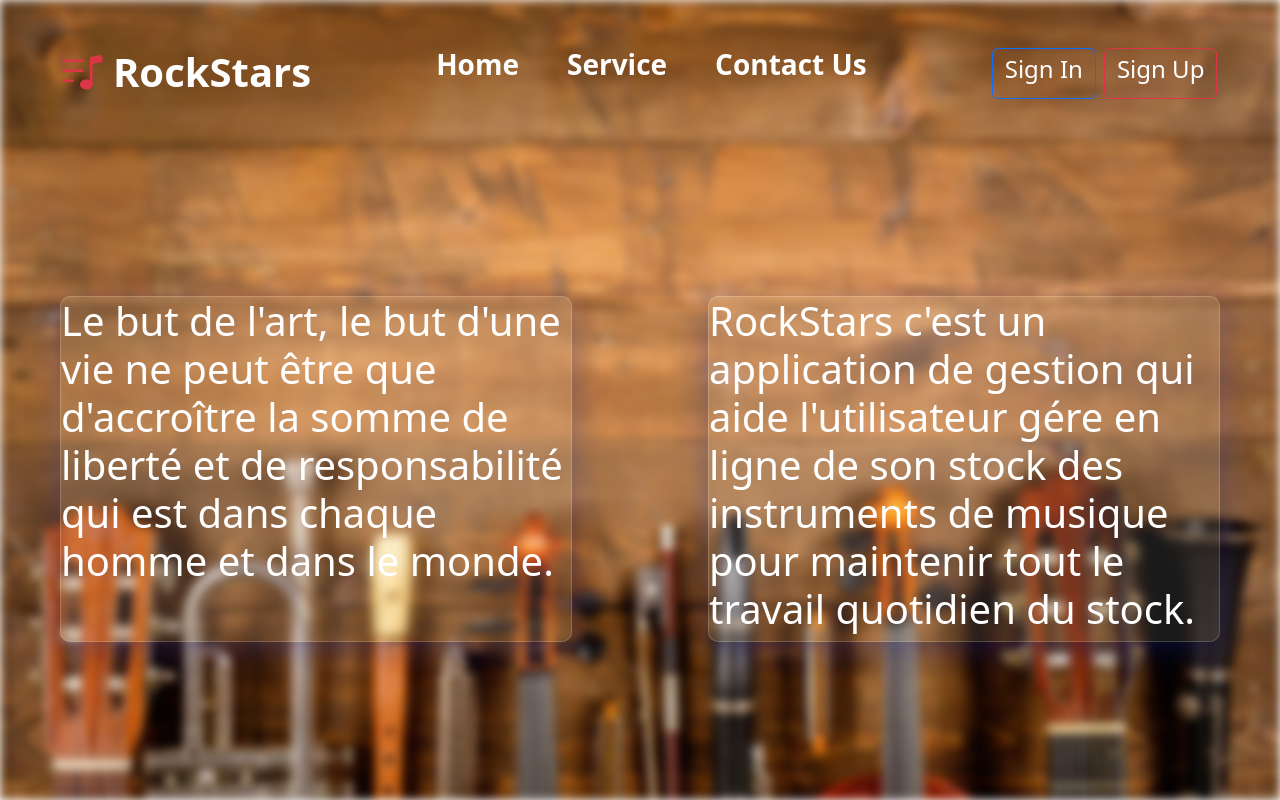
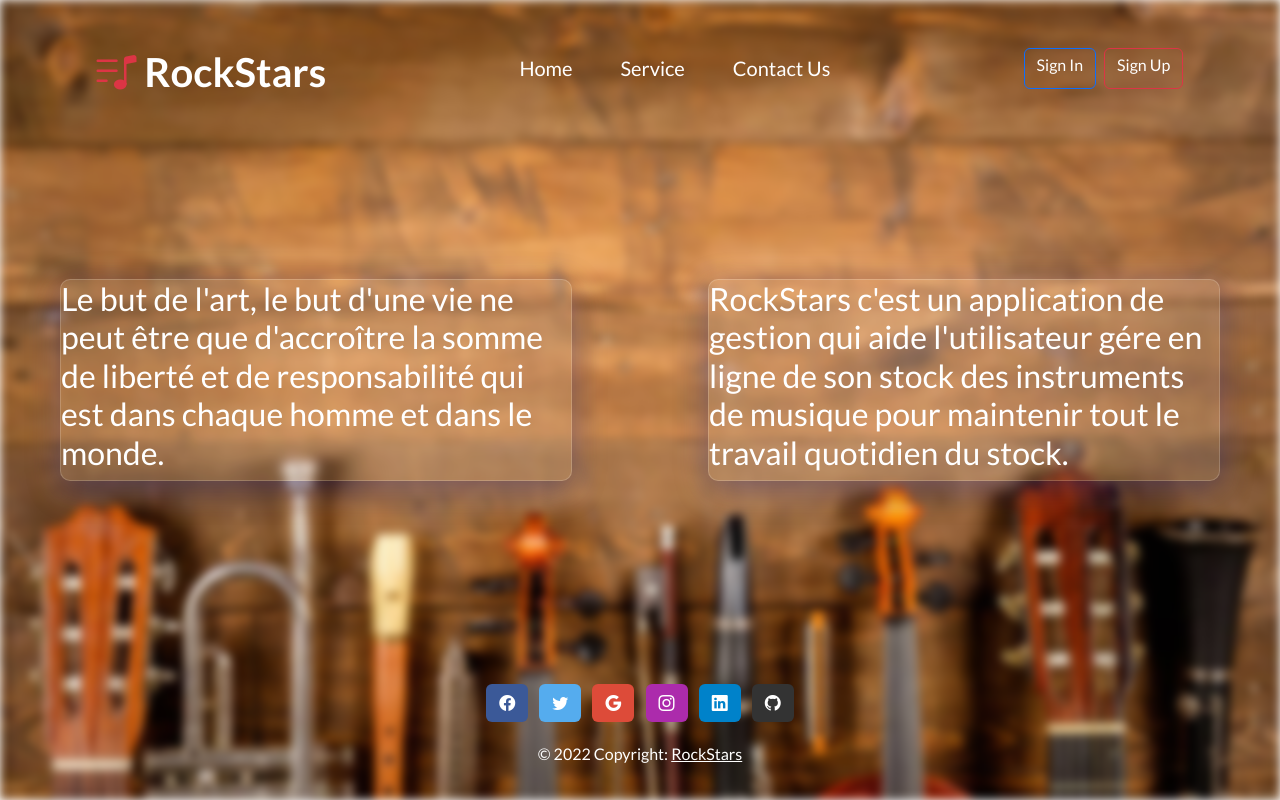
Before and after one commit to YTADLAOUI/application-web-gestion, a PHP site: page /application-web-gestion/ in a window 1280 px wide. Run offline with PHP 8.4, Linux system fonts and the light colour scheme; some libraries are stand-ins or nearby versions.

Commit message:
responsive

```diff
--- a/index.php
+++ b/index.php
@@ -12,6 +12,11 @@
 	<link rel="stylesheet" href="https://cdn.jsdelivr.net/npm/bootstrap-icons@1.9.1/font/bootstrap-icons.css">
 	    <!-- ================== END core-css ================== -->
 		<style>
+			@import url("https://fonts.googleapis.com/css?family=Lato:400,700");
+			body{
+				font-family: 'Lato', sans-serif;
+
+			}
 		.logo {
     			background-image: url("img/instr.jpg");
     			width: 100%;
@@ -44,48 +49,53 @@
 			 }
 			 .citation{
 				width:60%;
-				margin-bottom :20%;
+				/* margin-bottom :20%; */
 			 }
 
+
                                                   }
-
+			@media only screen and (max-width: 352px){
+            .name-logo{
+				display: none;
+			}
+			}
 
 		</style>
 </head>
 <body>
+	<div style="height:100vh">
 	<div class="logo"></div>
-	<nav style ="margin-bottom :15%;">
+	<nav style ="height:10vh;">
 		<div class="d-flex justify-content-around pt-5">
-			<div class="text-white h1"><span class="navbar-logo text-danger "><i class="bi bi-music-note-list"></i></span> <b class="">RockStars</b></div>
+			<div class="text-white h1"><span class="navbar-logo text-danger "><i class="bi bi-music-note-list"></i></span> <b class="name-logo">RockStars</b></div>
 					<div class="nav-b">
-           						<ul class="d-flex list-unstyled ">
-									<li><a href="" class="text-decoration-none text-white h3 me-5" ><b>Home</b></a></li>
-									<li><a href="" class="text-decoration-none text-white h3 me-5"><b>Service</b></a></li>
-									<li><a href="" class="text-decoration-none text-white h3"><b>Contact Us</b></a></li>
+           						<ul class="d-flex list-unstyled mt-2">
+									<li><a href="" class="text-decoration-none text-white h5 me-5" >Home</a></li>
+									<li><a href="" class="text-decoration-none text-white h5 me-5">Service</a></li>
+									<li><a href="" class="text-decoration-none text-white h5">Contact Us</a></li>
 								</ul>
 					</div>
 							<div class="d-flex">
-								<a href="login.php" class="me-2"><button type="button" class="btn btn-outline-primary text-white "><h4>Sign In</h4></button></a>
-                  				<a href="singup.php"><button type="button" class="btn btn-outline-danger text-white "><h4>Sign Up</h4></button></a>
+								<a href="login.php" class="me-2"><button type="button" class="btn btn-outline-primary text-white "><h6>Sign In</h6></button></a>
+                  				<a href="singup.php"><button type="button" class="btn btn-outline-danger text-white "><h6>Sign Up</h6></button></a>
 
 							</div>
 		</div>
 	</nav>
-	<section >
-				<div class="d-flex justify-content-around ">
+	<section style="height:75vh" >
+				<div class="d-flex justify-content-around align-items-center h-100">
 						<div class="text-white citation me-3">
-									<h1>Le but de l'art, le but d'une vie ne peut être que d'accroître la somme de liberté et de responsabilité qui est dans chaque homme et dans le monde.</h1>
+									<h2>Le but de l'art, le but d'une vie ne peut être que d'accroître la somme de liberté et de responsabilité qui est dans chaque homme et dans le monde.</h2>
 						</div>
-						<div class=" text-white citation "> <h1>RockStars c'est un application de gestion qui aide l'utilisateur gére en ligne de son stock des instruments de musique pour maintenir tout le travail quotidien du stock.</h1> </div>
+						<div class=" text-white citation "> <h2>RockStars c'est un application de gestion qui aide l'utilisateur gére en ligne de son stock des instruments de musique pour maintenir tout le travail quotidien du stock.</h2> </div>
 				</div>
 	</section>
-	<footer class=" text-center text-white " style="background-color: rgba(0, 0, 0, 0.2);
-	margin-top: 13.5%;">
+	<footer style="height:15vh" class=" text-center text-white " style="background-color: rgba(0, 0, 0, 0.2);">
 
 					<!-- Grid container -->
-					<div class="container p-4 pb-0 ">
+					<div class="container p-0 ">
 						<!-- Section: Social media -->
-						<section class="mb-4">
+						<section class="">
 						<!-- Facebook -->
 						<a
 							class="btn text-white btn-floating m-1"
@@ -144,7 +154,7 @@
 					</div>
 					<!-- Copyright -->
 
-</footer>
-
+     </footer>
+	 </div>
 </body>
 </html>
```
Also changed, not shown: login.php (+37 -19 lines), singup.php (+0 -9 lines).
